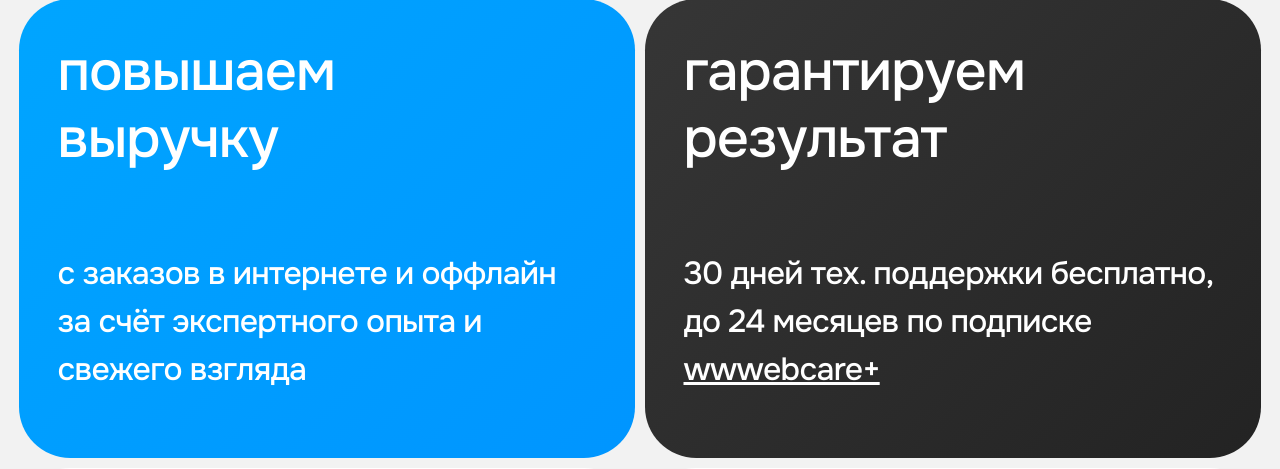
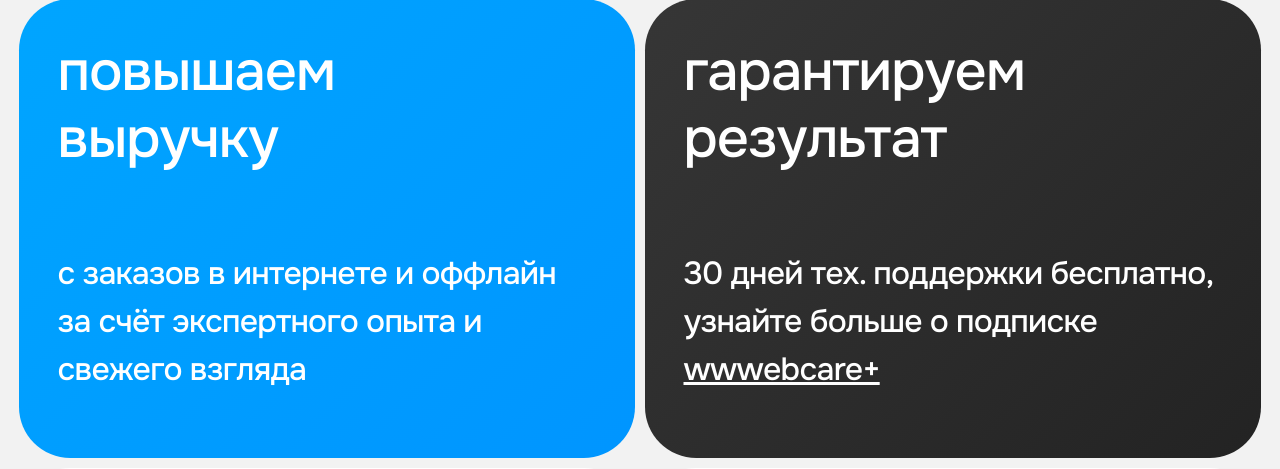
Before and after one commit to whanya/arrowww, a Django app: page / in a window 1280 px wide. Shown: the part 2407-2876 px from the top of the page. Run offline with Django 5.2, Linux system fonts and the light colour scheme.

Commit message:
чуть изменил текст

```diff
--- a/web/templates/web/index.html
+++ b/web/templates/web/index.html
@@ -128,7 +128,7 @@
                             гарантируем<br>результат
                         </h3>
                         <p class="feature_text">
-                            30 дней тех. поддержки бесплатно, до 24 месяцев по подписке
+                            30 дней тех. поддержки бесплатно, узнайте больше о подписке
                             <span style="text-decoration: underline;">wwwebcare+</span>
                         </p>
                     </article>
@@ -250,7 +250,7 @@
                             <div class="step-header">
                                 <h3 class="step-title">
                                     проведём<br>
-                                    анализ
+                                    исследование
                                 </h3>
                                 <p class="step-description">
                                     вашего бизнеса и ниши, конкурентов,<br>
```
